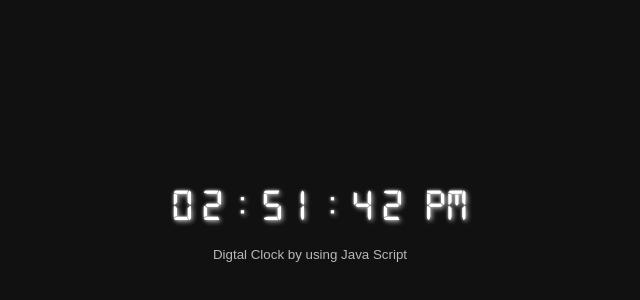
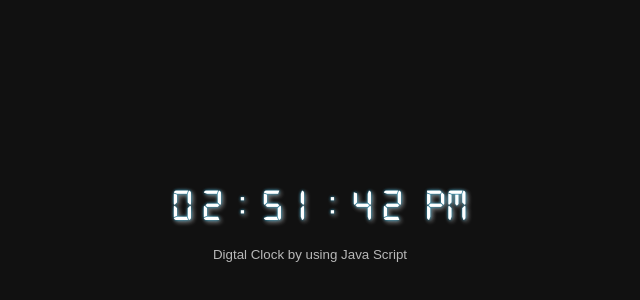
Before and after one commit to Sriram-Dee/Digital_Clock, a plain HTML site: page index.html in a window 1280 px wide. Shown: the part 176-476 px from the top of the page, without its empty margins (330-970 px from the left). Drawn offline with Linux system fonts and the light colour scheme.

Commit message:
Digital Clock Final

```diff
--- a/CSS/style.css
+++ b/CSS/style.css
@@ -28,7 +28,7 @@ small{
     font-family: digital;
     font-size: 45px;
     gap: 5px;
-    text-shadow: rgb(255, 255, 255, .7) 0px 0px 3px, rgb(255, 255, 255, .4) 1px 1px 5px, rgb(255, 255, 255, .4) 2px 2px 5px;
+    text-shadow: rgba(2, 191, 254, 0.7) 0px 0px 3px, rgb(255, 255, 255, .4) 1px 1px 5px, rgb(255, 255, 255, .4) 2px 2px 5px;
 }
 
 .time div{
```
